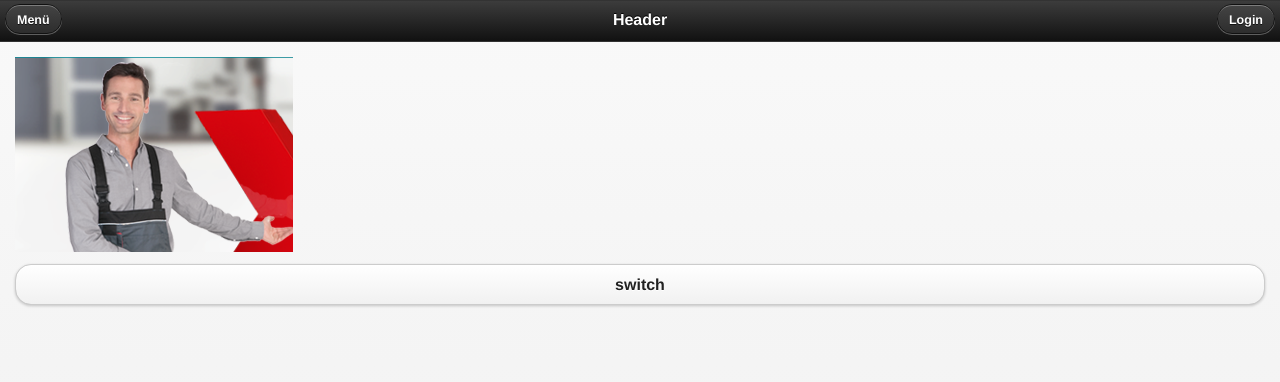
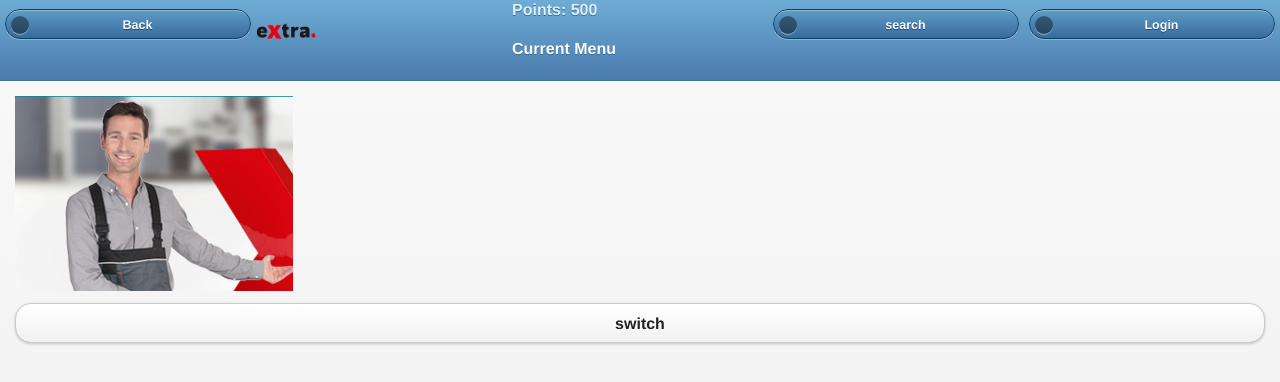
Before and after one commit to mgmeiner/codingnight, a plain HTML site: page www/index.html in a window 1280 px wide. Drawn offline with Linux system fonts and the light colour scheme.

Commit message:
added new menu from bjoern

```diff
--- a/www/index.html
+++ b/www/index.html
@@ -20,16 +20,31 @@
 <body>
 <!-- Home -->
 <div data-role="page" id="page1">
-    <div data-theme="a" data-role="header">
-        <a data-role="button" href="#page1" class="ui-btn-left">
-            Menü
-        </a>
-        <a data-role="button" href="#page1" class="ui-btn-right">
-            Login
-        </a>
-        <h1>
-            Header
-        </h1>
+    <div id="menu" data-theme="b" data-role="header" data-position="fixed">
+        <div id="grid" class="ui-grid-d grid">
+            <div class="ui-block-a">
+                <input data-icon="back" data-iconpos="left" value="Back" type="submit">
+            </div>
+            <div class="ui-block-b">
+                <img width="60" src="logo_V1.png" alt="extra">
+            </div>
+            <div class="ui-block-c">
+                <a id="points">
+                    Points: 500
+                </a>
+                <h4 id ="current">
+                    Current Menu
+                </h4>
+            </div>
+            <div class="ui-block-d">
+                <a data-role="button" href="#page1" data-icon="search" data-iconpos="left">
+                    search
+                </a>
+            </div>
+            <div class="ui-block-e">
+                <input data-icon="check" data-iconpos="left" value="Login" type="submit">
+            </div>
+        </div>
     </div>
 
     <div id="content" data-role="content">
```
Also changed, not shown: www/menu_part.html (deleted, +0 -29 lines).
